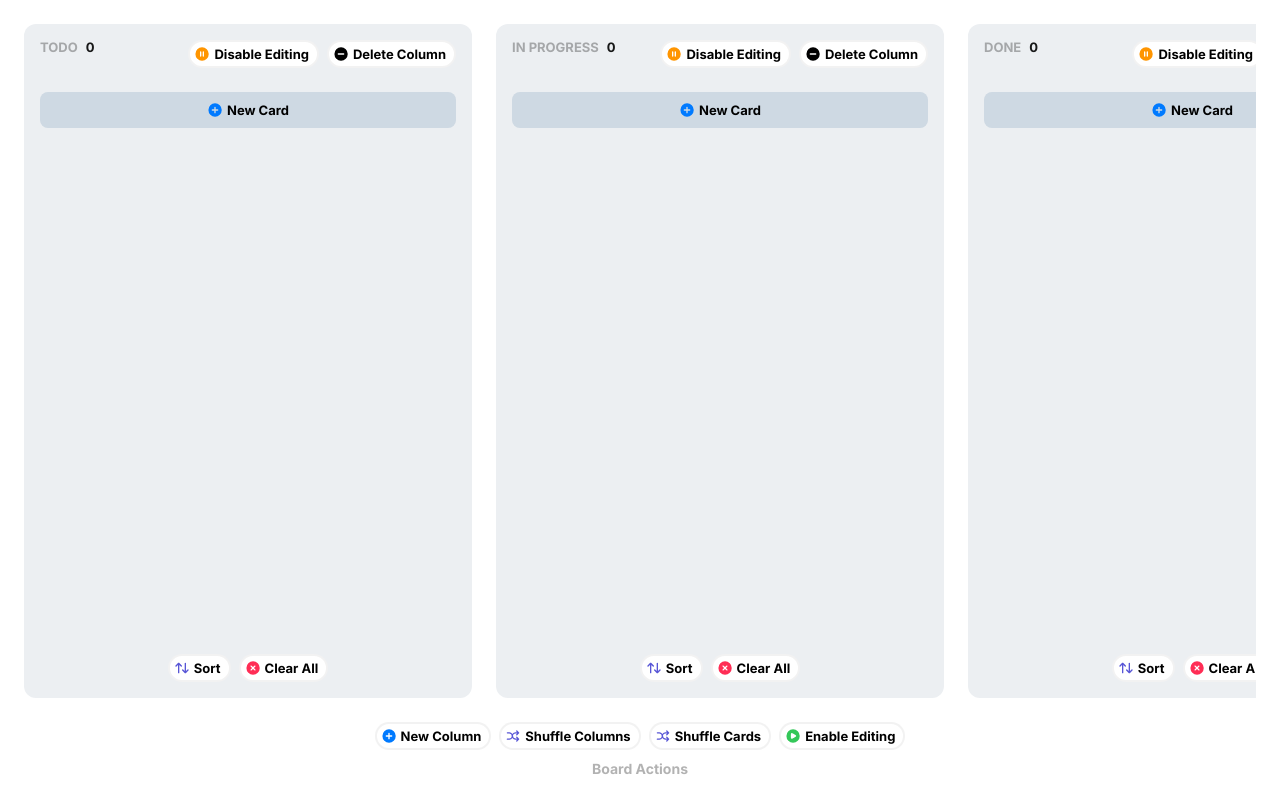
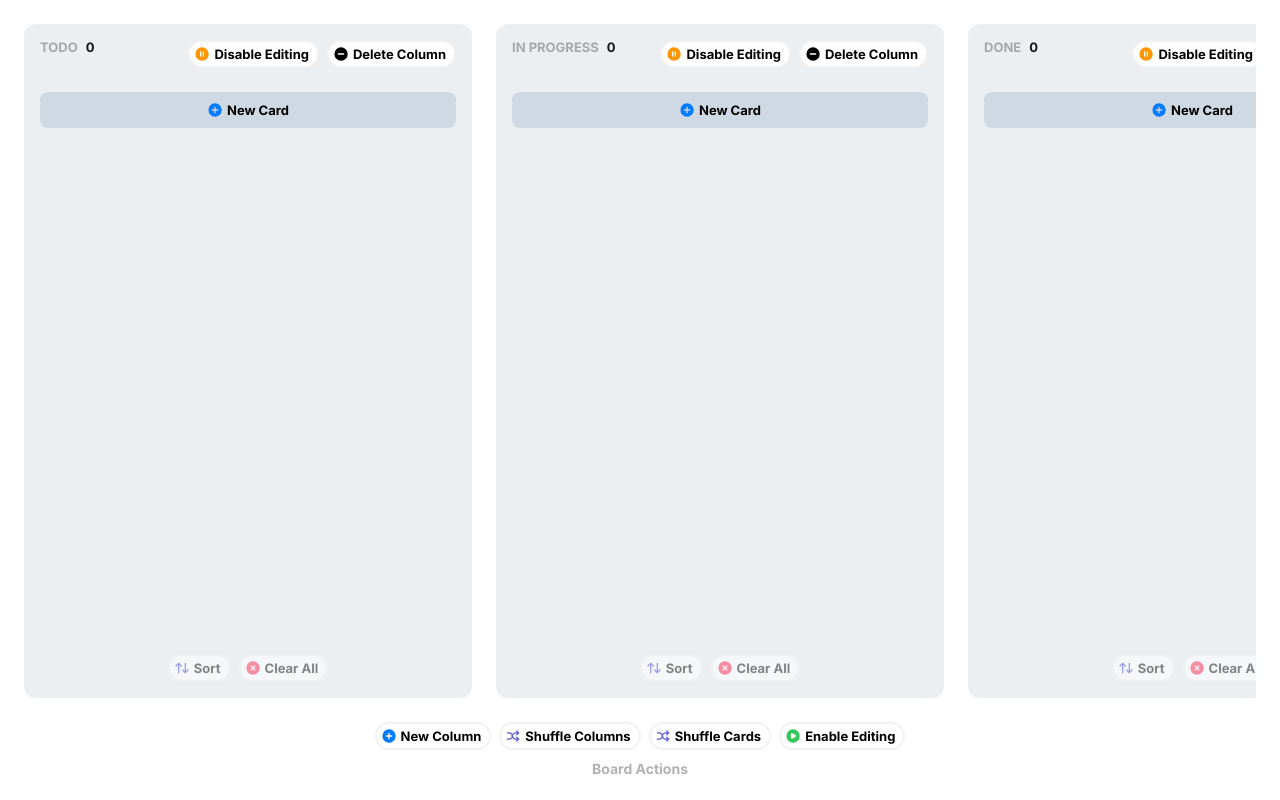
Before and after one commit to voskra/kanban-board-vue, a Vue app: page / in a window 1280 px wide. Built offline with nearby package versions, Linux system fonts and the light colour scheme.

Commit message:
add sorting of cards in columns

```diff
--- a/src/components/AppButton/AppButton.vue
+++ b/src/components/AppButton/AppButton.vue
@@ -23,7 +23,7 @@ defineEmits<{
     v-bind="$attrs"
     @click="$emit('click')"
   >
-    <Icon v-if="icon" :name="icon" :color="iconColor" />
+    <Icon v-if="icon" :key="icon" :name="icon" :color="iconColor" />
 
     <span v-if="text">{{ text }}</span>
 
--- a/src/features/boardColumn/BoardColumn.module.scss
+++ b/src/features/boardColumn/BoardColumn.module.scss
@@ -71,3 +71,11 @@
   justify-content: center;
   gap: $spacing-8;
 }
+
+.sortButton {
+  color: $color-grey3;
+}
+
+.sortButtonPrefix {
+  color: $color-black;
+}
--- a/src/features/boardColumn/BoardColumn.vue
+++ b/src/features/boardColumn/BoardColumn.vue
@@ -6,11 +6,29 @@ import type { Column } from '@/types/board.ts'
 import type { Card as CardType } from '@/types/card.ts'
 
 import styles from './BoardColumn.module.scss'
-import { ref } from 'vue'
+import { computed, ref } from 'vue'
+import {
+  getNextSortOrder,
+  getSortButtonConfig,
+  sortCardsByOrder,
+  sortCardsByTitle,
+} from '@/utils/sorting.ts'
 
 const props = defineProps<{
   column: Column
 }>()
+
+const sortButtonConfig = computed(() => {
+  return getSortButtonConfig(props.column.sort)
+})
+
+const sortedCards = computed(() => {
+  if (props.column.sort !== 'none') {
+    return sortCardsByTitle(props.column.cards, props.column.sort)
+  }
+
+  return sortCardsByOrder(props.column.cards)
+})
 
 const creatingCard = ref(false)
 
@@ -52,6 +70,26 @@ function onCardDelete(cardId: string) {
 function toggleDisabled() {
   board.toggleDisabled(props.column.id)
 }
+
+function toggleSort() {
+  const nextSort = getNextSortOrder(props.column.sort)
+
+  if (nextSort === 'none') {
+    board.clearColumnSort(props.column.id)
+  } else {
+    board.sortColumnCards(props.column.id, nextSort)
+  }
+}
+
+function clearAllCards() {
+  const confirmed = confirm(
+    `Are you sure you want to delete all cards in column "${props.column.name}"?`,
+  )
+
+  if (confirmed) {
+    board.removeAllCards(props.column.id)
+  }
+}
 </script>
 
 <template>
@@ -79,7 +117,7 @@ function toggleDisabled() {
 
     <div :class="styles.content">
       <div :class="styles.cards">
-        <template v-for="card in column.cards" :key="card.id">
+        <template v-for="card in sortedCards" :key="card.id">
           <Card
             :card="card"
             @delete="onCardDelete"
@@ -110,8 +148,23 @@ function toggleDisabled() {
     </div>
 
     <div :class="styles.footer">
-      <Button icon="sort" iconColor="purple" :disabled="column.disabled"> Sort </Button>
-      <Button icon="clear" iconColor="red" :disabled="column.disabled"> Clear All </Button>
+      <Button
+        :class="styles.sortButton"
+        :icon="sortButtonConfig.icon"
+        iconColor="purple"
+        :disabled="column.disabled || column.cards.length <= 1"
+        @click="toggleSort"
+      >
+        <span :class="styles.sortButtonPrefix">Sort</span> {{ sortButtonConfig.postfix }}
+      </Button>
+      <Button
+        icon="clear"
+        iconColor="red"
+        :disabled="column.disabled || !column.cards.length"
+        @click="clearAllCards"
+      >
+        Clear All
+      </Button>
     </div>
   </div>
 </template>
--- a/src/stores/useBoardStore.ts
+++ b/src/stores/useBoardStore.ts
@@ -1,6 +1,7 @@
 import type { State } from '@/types/store.ts'
 import { defineStore } from 'pinia'
 import type { Card } from '@/types/card.ts'
+import { sortCardsByOrder, sortCardsByTitle } from '@/utils/sorting.ts'
 
 const initialState: State = {
   columns: [
@@ -9,18 +10,21 @@ const initialState: State = {
       name: 'TODO',
       cards: [],
       disabled: false,
+      sort: 'none',
     },
     {
       id: 'in-progress',
       name: 'In Progress',
       cards: [],
       disabled: false,
+      sort: 'none',
     },
     {
       id: 'done',
       name: 'Done',
       cards: [],
       disabled: false,
+      sort: 'none',
     },
   ],
 }
@@ -36,6 +40,7 @@ export const useBoardStore = defineStore('board', {
         name: name ?? '',
         cards: [],
         disabled: false,
+        sort: 'none',
       })
     },
     updateCard(updatedCard: Card) {
@@ -50,7 +55,7 @@ export const useBoardStore = defineStore('board', {
       }
     },
     removeColumn(columnId: string) {
-      this.columns = this.columns.filter((col) => col.id !== columnId)
+      this.columns = this.columns.filter((column) => column.id !== columnId)
     },
     toggleDisabled(columnId: string) {
       const findingColumn = this.columns.find((column) => column.id === columnId)
@@ -67,7 +72,31 @@ export const useBoardStore = defineStore('board', {
     addCard(columnId: string, card: Card) {
       const findingColumn = this.columns.find((column) => column.id === columnId)
       if (findingColumn) {
-        findingColumn.cards.push({...card, id: crypto.randomUUID()})
+        const maxOrder = Math.max(0, ...findingColumn.cards.map((card) => card.order))
+        card.order = maxOrder + 1
+        findingColumn.cards.push({ ...card, id: crypto.randomUUID() })
+      }
+    },
+    removeAllCards(columnId: string) {
+      const findingColumn = this.columns.find((column) => column.id === columnId)
+      if (findingColumn) {
+        findingColumn.cards = []
+      }
+    },
+
+    sortColumnCards(columnId: string, order: 'asc' | 'desc') {
+      const findingColumn = this.columns.find((column) => column.id === columnId)
+      if (findingColumn) {
+        findingColumn.cards = sortCardsByTitle(findingColumn.cards, order)
+        findingColumn.sort = order
+      }
+    },
+
+    clearColumnSort(columnId: string) {
+      const findingColumn = this.columns.find((column) => column.id === columnId)
+      if (findingColumn) {
+        findingColumn.cards = sortCardsByOrder(findingColumn.cards)
+        findingColumn.sort = 'none'
       }
     },
   },
--- a/src/types/board.ts
+++ b/src/types/board.ts
@@ -1,8 +1,11 @@
 import type { Card } from '@/types/card.ts'
+
+export type SortOrder = 'none' | 'asc' | 'desc'
 
 export interface Column {
   id: string
   name: string
   cards: Card[]
   disabled: boolean
+  sort: SortOrder
 }
--- a/src/types/card.ts
+++ b/src/types/card.ts
@@ -2,4 +2,5 @@ export interface Card {
   id: string
   title: string
   description: string
+  order: number
 }
--- /dev/null
+++ b/src/utils/sorting.ts
@@ -0,0 +1,42 @@
+import type { Card } from '@/types/card.ts'
+import type { SortOrder } from '@/types/board.ts'
+
+export function sortCardsByTitle(cards: Card[], order: SortOrder): Card[] {
+  if (order === 'asc') {
+    return [...cards].sort((a, b) => a.title.localeCompare(b.title))
+  }
+  if (order === 'desc') {
+    return [...cards].sort((a, b) => b.title.localeCompare(a.title))
+  }
+  return cards
+}
+
+export function getNextSortOrder(current: SortOrder): SortOrder {
+  if (current === 'none') return 'asc'
+  if (current === 'asc') return 'desc'
+  return 'none'
+}
+
+export function sortCardsByOrder(cards: Card[]): Card[] {
+  return [...cards].sort((a, b) => a.order - b.order)
+}
+
+export function getSortButtonConfig(order: SortOrder) {
+  switch (order) {
+    case 'asc':
+      return {
+        icon: 'sortAsc',
+        postfix: 'Ascending',
+      }
+    case 'desc':
+      return {
+        icon: 'sortDesc',
+        postfix: 'Descending',
+      }
+    default:
+      return {
+        icon: 'sort',
+        postfix: '',
+      }
+  }
+}
```
